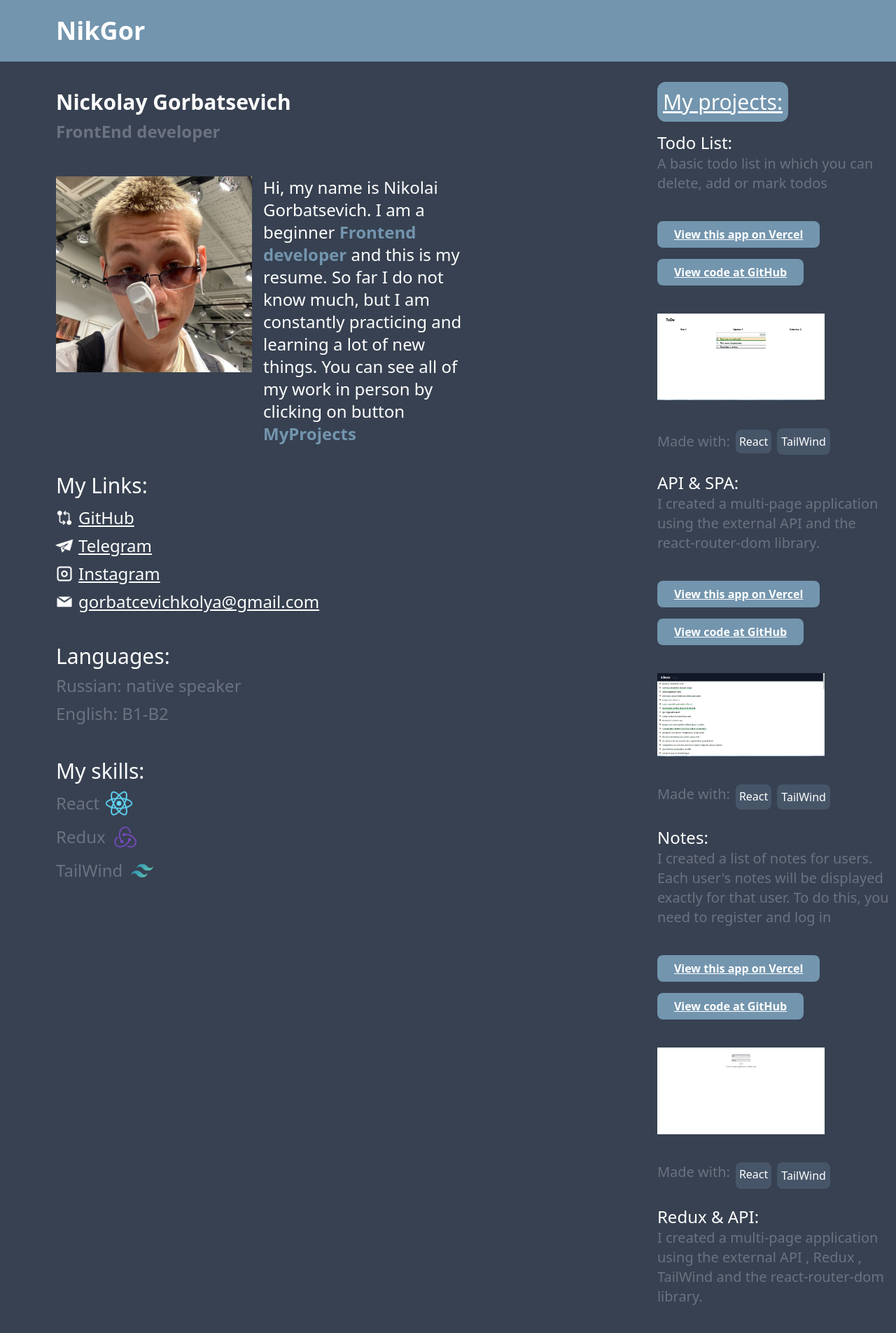
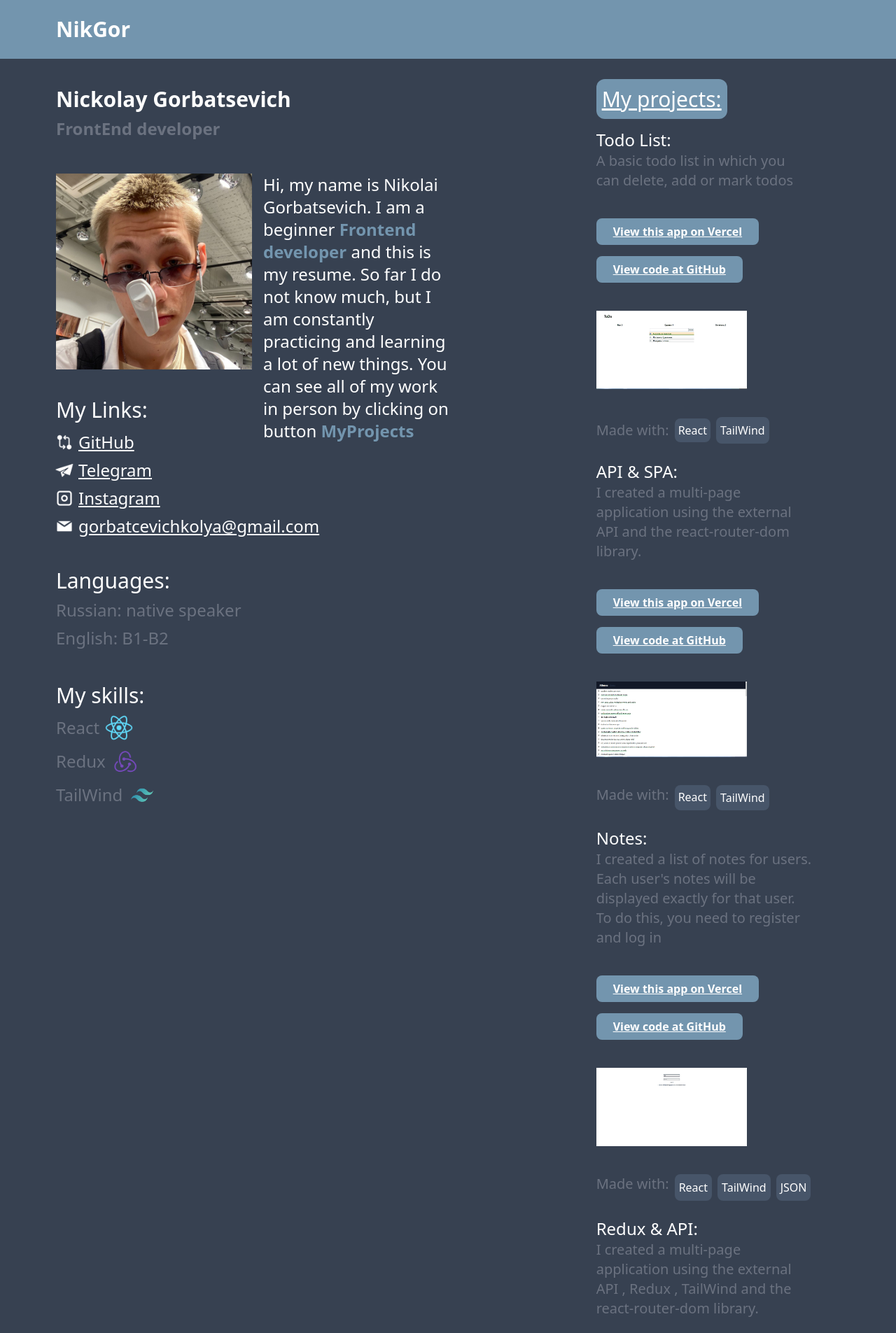
Before and after one commit to 1kolasik1/CV_NIkGor, a React (Create React App) app: page / in a window 1280 px wide. Shown: the top 1905 px of the page at 70% size. Built offline with nearby package versions, Linux system fonts and the light colour scheme.

Commit message:
bug fixed

```diff
--- a/src/components/MyInfo.jsx
+++ b/src/components/MyInfo.jsx
@@ -8,7 +8,7 @@ export default function MyInfo() {
         alt="img"
         className="ml-[1vh] w-[35vh] h-[35vh] sm:ml-0"
       />
-      <p className="ml-[1vh] sm:ml-[2vh] max-w-[90%] sm:max-w-[35%] text-white text-2xl">
+      <p className="ml-[1vh] sm:ml-[2vh] max-w-[90%] sm:max-w-[35%] text-white text-2xl sm:h-[35vh]">
         Hi, my name is Nikolai Gorbatsevich. I am a beginner{" "}
         <span className="font-bold text-[#7395AE]">Frontend developer</span> and
         this is my resume. So far I do not know much, but I am constantly
--- a/src/routes/Layout.jsx
+++ b/src/routes/Layout.jsx
@@ -3,10 +3,10 @@ export default function Layout() {
   const setActive = ({ isActive }) =>
     isActive
       ? "block font-bold text-white ease-out underline sm:hidden"
-      : "block text-gray-500 ease-out underline decoration-gray-400 sm:hidden";
+      : "block text-gray-500 ease-out decoration-gray-400 sm:hidden";
   return (
     <div className="min-h-screen bg-gray-700">
-      <header className="flex justify-between bg-[#7395AE] py-[3vh] px-[1vh] text-3xl sm:px-[10vh] sm:text-4xl">
+      <header className="flex justify-between bg-[#7395AE] py-[3vh] px-[1vh] text-3xl sm:px-[10vh] sm:text-3xl">
         <Link
           to={"/"}
           className="hidden sm:block sm:font-bold sm:text-white sm:ease-out"
--- a/src/routes/MainPage.jsx
+++ b/src/routes/MainPage.jsx
@@ -25,7 +25,7 @@ export default function MainPage() {
           <MyLinks />
           <MySkills />
         </div>
-        <div className="hidden sm:block sm:mr-[0] sm:mt-[5vh]">
+        <div className="hidden md:block sm:mr-[15vh] sm:mt-[5vh]">
           <Link
             to={"/projects"}
             className="text-white text-3xl  bg-[#7395AE] rounded-xl px-[1vh] py-[1vh] ml-0 mb-0 sm:mb-[3vh] sm:ml-[1vh] mt-[5vh] sm:underline"
--- a/src/routes/Projects.jsx
+++ b/src/routes/Projects.jsx
@@ -1,7 +1,7 @@
 export default function Projects() {
   return (
     <div className="ml-0 sm:ml-[1vh] mt-0 sm:mt-[3vh]">
-      <div className="ml-[1vh] sm:ml-0">
+      <div className="ml-[1vh] sm:ml-0 mt-[2vh]">
         <p className="text-white text-2xl">Todo List:</p>
         <p className="text-gray-500 text-xl mb-[5vh]">
           A basic todo list in which you can delete, add or mark todos
@@ -93,7 +93,7 @@ export default function Projects() {
           <div className="flex flex-col w-[50%]">
             <div className="flex">
               <a
-                href="#"
+                href="https://notes-cyan.vercel.app/"
                 className="px-[3vh] py-[7px] bg-[#7395AE] min-w-max rounded-lg text-white underline font-bold"
               >
                 View this app on Vercel
@@ -116,11 +116,14 @@ export default function Projects() {
           ></img>
           <div className="flex">
             <p className="text-gray-500 text-xl mr-[1vh]">Made with:</p>
-            <p className="px-[5px] py-[5px] bg-slate-600 min-w-max rounded-lg text-white">
+            <p className="px-[6px] py-[7px] bg-slate-600 min-w-max rounded-lg text-white">
               React
             </p>
             <p className="px-[6px] py-[7px] bg-slate-600 min-w-max rounded-lg text-white ml-[1vh]">
               TailWind
+            </p>
+            <p className="px-[6px] py-[7px] bg-slate-600 min-w-max rounded-lg text-white ml-[1vh]">
+              JSON
             </p>
           </div>
         </div>
```
